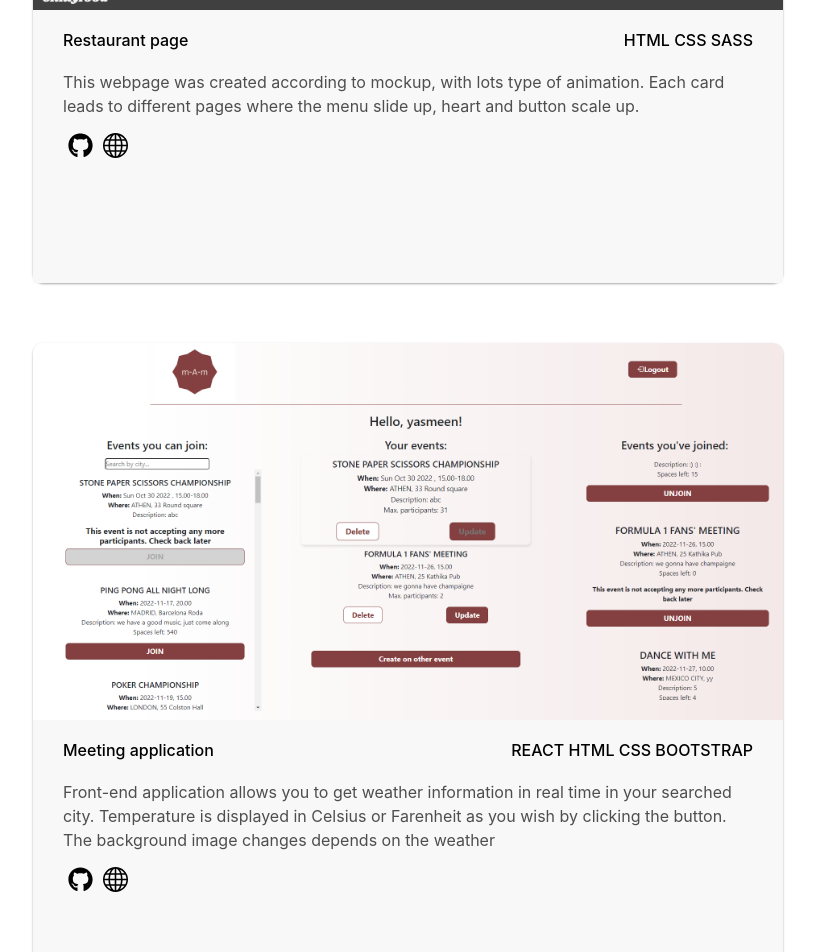
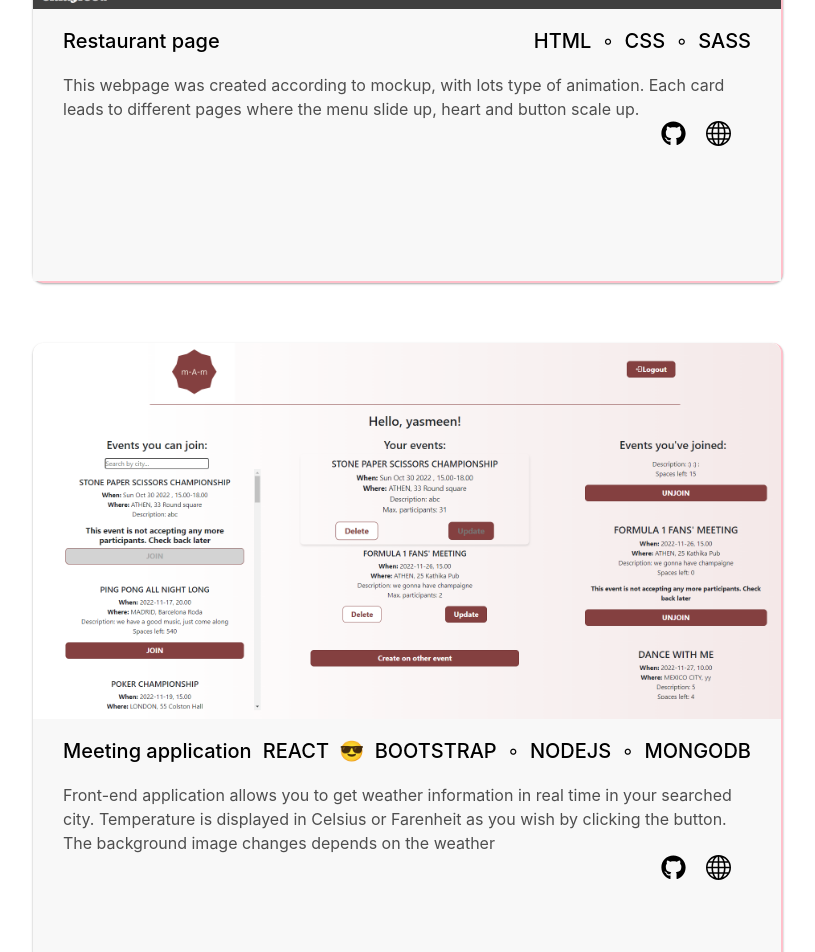
Before and after one commit to Brigitta-Nagy/portfolio, a React (Create React App) app in the folder portfolio-react/: page / in a window 1280 px wide. Shown: the part 3320-4272 px from the top of the page, without its empty margins (232-1047 px from the left). Built offline with nearby package versions, Linux system fonts and the light colour scheme; a web font is replaced by a local one.

Commit message:
projects page

```diff
--- a/portfolio-react/src/components/Projects/Projects.jsx
+++ b/portfolio-react/src/components/Projects/Projects.jsx
@@ -18,7 +18,7 @@ function Projects() {
             <div>
               <div className={styles.project_title}>
               Weather application
-              <div className={styles.project_tech}>JS HTML CSS JQUERY</div>
+              <div className={styles.project_tech}>JS &#x2218; HTML &#x2218; CSS &#x2218; JQUERY</div>
             </div>
             <div className={styles.project_description}>
               Front-end application allows you to get weather information in real time in your searched city. Temperature is displayed in Celsius or Farenheit as you wish by clicking the button.
@@ -31,7 +31,7 @@ function Projects() {
               <a href="https://brigitta-nagy.github.io/weather-app/" target="_blank" rel="noreferrer">
                 <BsGlobe size={25} />
               </a>
-              </div>
+            </div>
           </div>
       </div>
     </div>
@@ -41,10 +41,10 @@ function Projects() {
 
       </div>
         <div className={styles.project_content_wrapper}>
-            <div>
+
               <div className={styles.project_title}>
               Restaurant page
-              <div className={styles.project_tech}>HTML CSS  SASS</div>
+              <div className={styles.project_tech}>HTML &#x2218; CSS &#x2218;  SASS</div>
             </div>
             <div className={styles.project_description}>
               This webpage was created according to mockup, with lots type of animation. Each card leads to different pages where the menu slide up, heart and button scale up.
@@ -53,11 +53,11 @@ function Projects() {
               <a href="https://github.com/Brigitta-Nagy/MyFood-project2" target="_blank" rel="noreferrer">
                 <FaGithub size={25} />
               </a>
-              <a href="" target="_blank" rel="noreferrer">
+              <a href="https://magnificent-pasca-45108c.netlify.app/" target="_blank" rel="noreferrer">
                 <BsGlobe size={25} />
               </a>
-              </div>
-          </div>
+            </div>
+
       </div>
     </div>
     <div className={styles.project_card} id='projects'>
@@ -68,7 +68,7 @@ function Projects() {
             <div>
               <div className={styles.project_title}>
               Meeting application
-              <div className={styles.project_tech}>REACT HTML CSS BOOTSTRAP</div>
+              <div className={styles.project_tech}>REACT &#128526; BOOTSTRAP 	&#x2218; NODEJS &#x2218; MONGODB</div>
             </div>
             <div className={styles.project_description}>
               Front-end application allows you to get weather information in real time in your searched city. Temperature is displayed in Celsius or Farenheit as you wish by clicking the button.
@@ -76,7 +76,7 @@ function Projects() {
             </div>
           </div>
           <div className={styles.iconsContainer}>
-              <a href="https://github.com/Brigitta-Nagy/MyFood-project2" target="_blank" rel="noreferrer">
+              <a href="https://github.com/Brigitta-Nagy/Meet-App-Mern" target="_blank" rel="noreferrer">
                 <FaGithub size={25} />
               </a>
               <a href="" rel="noreferrer" target="_blank">
@@ -93,7 +93,7 @@ function Projects() {
             <div>
               <div className={styles.project_title}>
               To-do app
-              <div className={styles.project_tech}>REACT HTML CSS JQUERY</div>
+              <div className={styles.project_tech}>REACT &#x2218; HTML &#x2218; CSS &#x2218; JQUERY</div>
             </div>
             <div className={styles.project_description}>
               Front-end application allows you to get weather information in real time in your searched city. Temperature is displayed in Celsius or Farenheit as you wish by clicking the button.
--- a/portfolio-react/src/components/Projects/Projects.module.css
+++ b/portfolio-react/src/components/Projects/Projects.module.css
@@ -19,6 +19,9 @@
   /* overflow: hidden; */
   background-color: #fcf9f7;
   transition: 0.5s;
+  border-right: 2px solid pink;
+  border-bottom: 2px solid pink;
+
 
 }
 .project_img{
@@ -53,8 +56,14 @@
   padding: 0 30px 20px;
   text-align: left;
   background-color: #f8f8f8;
+
+}
+.project_tech{
+  word-spacing: 5px;
+
 }
 .project_title{
+  font-size: 20px;
   font-weight: 500;
   display: flex;
   justify-content: space-between;
@@ -69,9 +78,12 @@
 
 .iconsContainer a{
   color: black;
-  padding: 5px;
+  padding: 10px;
+
 
 }
 .iconsContainer{
-  margin-top: 15px;
+  margin-right: 10px;
+  text-align: right;
+
 }
```
